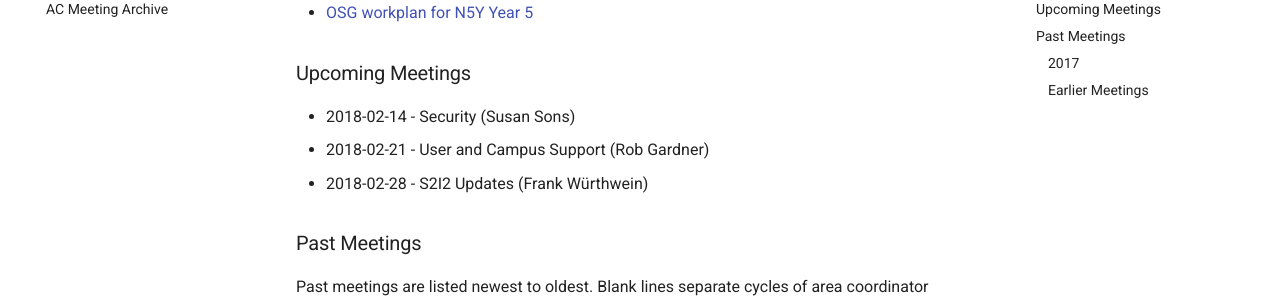
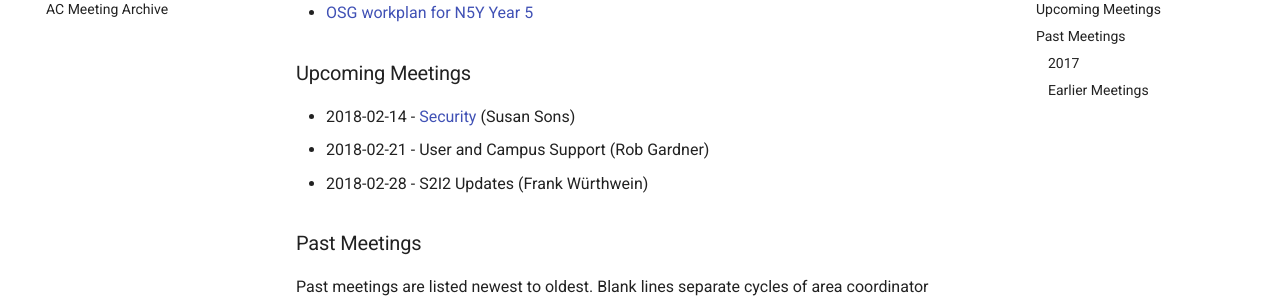
Before and after one commit to ppaschos/management-1, an MkDocs documentation site: the page built from docs/area-coordinators.md, in a window 1280 px wide and 900 px high, scrolled down 969 px. Shown: the part 153-453 px from the top of the window. Built offline with MkDocs 1.6.1 and Material for MkDocs 9.7.7, drawn with Linux system fonts in a browser that asks for light colours; old or Windows-style settings are respelled for this version of MkDocs; part of the change alters nothing that is shown.

Commit message:
Added link for 2018-02-14

```diff
--- a/docs/area-coordinators.md
+++ b/docs/area-coordinators.md
@@ -44,7 +44,7 @@ The current Area Coordinators are:
 
 ### Upcoming Meetings
 
-- 2018-02-14 - Security (Susan Sons)
+- 2018-02-14 - [Security](https://slides.com/hedgemage/osg-ac-14feb2018) (Susan Sons)
 - 2018-02-21 - User and Campus Support (Rob Gardner)
 - 2018-02-28 - S2I2 Updates (Frank Würthwein)
 
```
